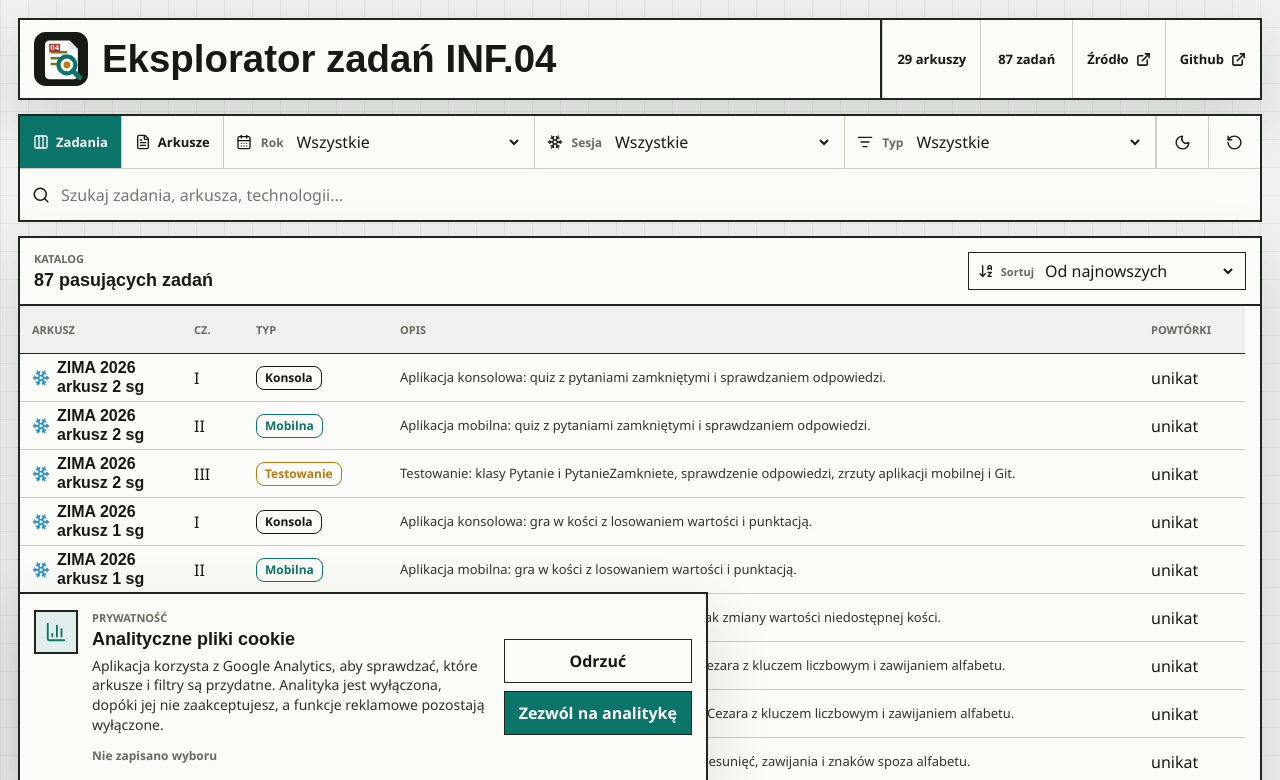
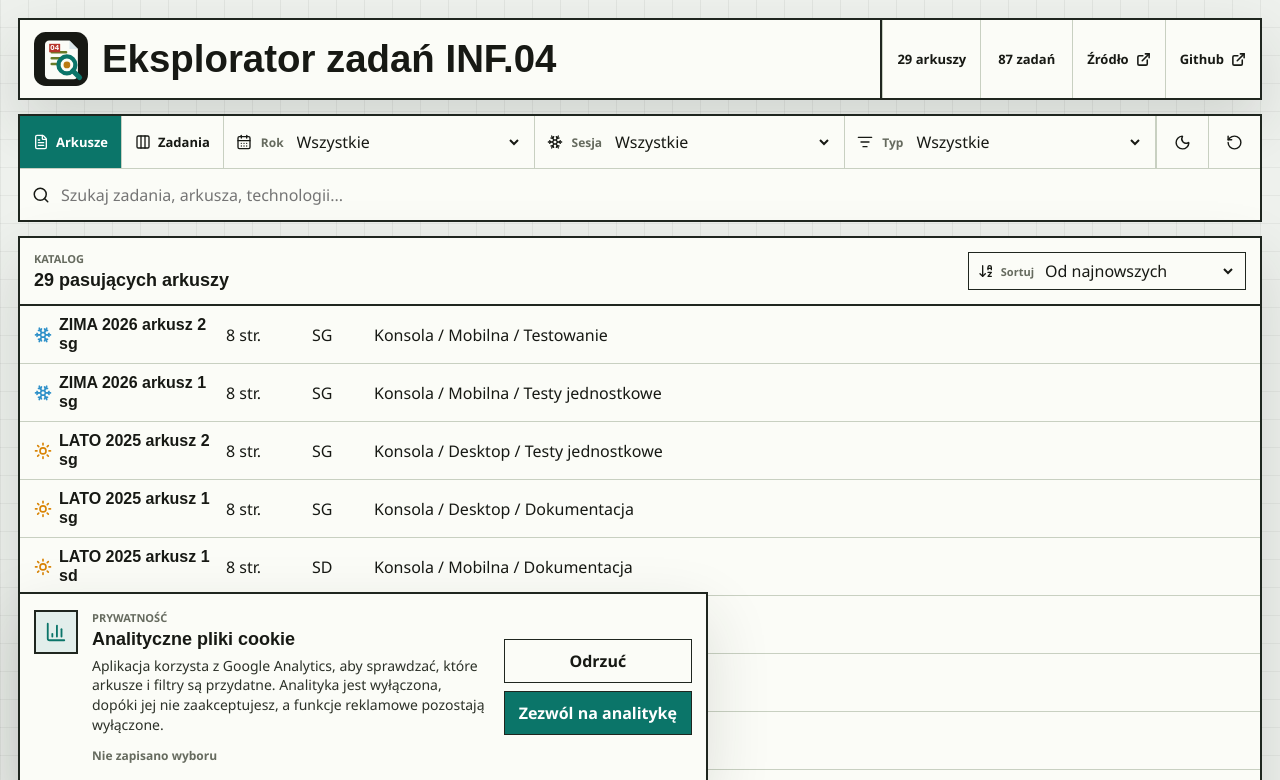
Before and after one commit to Wiktor102/exam-explorer, a React (Vite) app: page / in a window 1280 px wide. Shown: the top 780 px of the page. Built offline with nearby package versions, Linux system fonts and the light colour scheme.

Commit message:
feat: make viewing whole exam sheets the default

```diff
--- a/src/components/FilterBar.tsx
+++ b/src/components/FilterBar.tsx
@@ -43,13 +43,13 @@ export function FilterBar({
   return (
     <section className={clsx('control-band', filtersExpanded && 'filters-expanded')} aria-label="Filtry">
       <div className="segmented-control" aria-label="Tryb katalogu">
+        <button className={clsx(registryMode === 'exams' && 'active')} onClick={() => onRegistryModeChange('exams')}>
+          <FileText size={16} />
+          Arkusze
+        </button>
         <button className={clsx(registryMode === 'tasks' && 'active')} onClick={() => onRegistryModeChange('tasks')}>
           <Columns3 size={16} />
           Zadania
-        </button>
-        <button className={clsx(registryMode === 'exams' && 'active')} onClick={() => onRegistryModeChange('exams')}>
-          <FileText size={16} />
-          Arkusze
         </button>
       </div>
 
--- a/src/hooks/useCatalogExplorer.ts
+++ b/src/hooks/useCatalogExplorer.ts
@@ -10,7 +10,7 @@ export function useCatalogExplorer() {
   const [season, setSeason] = useState<SeasonFilter>('all')
   const [taskType, setTaskType] = useState('all')
   const [sortMode, setSortMode] = useState<SortMode>('newest')
-  const [registryMode, setRegistryMode] = useState<RegistryMode>('tasks')
+  const [registryMode, setRegistryMode] = useState<RegistryMode>('exams')
   const [previewMode, setPreviewMode] = useState<PreviewMode>('task')
   const [theme, setTheme] = useState<'light' | 'dark'>('light')
   const [selectedTaskId, setSelectedTaskId] = useState<string | null>(null)
```
